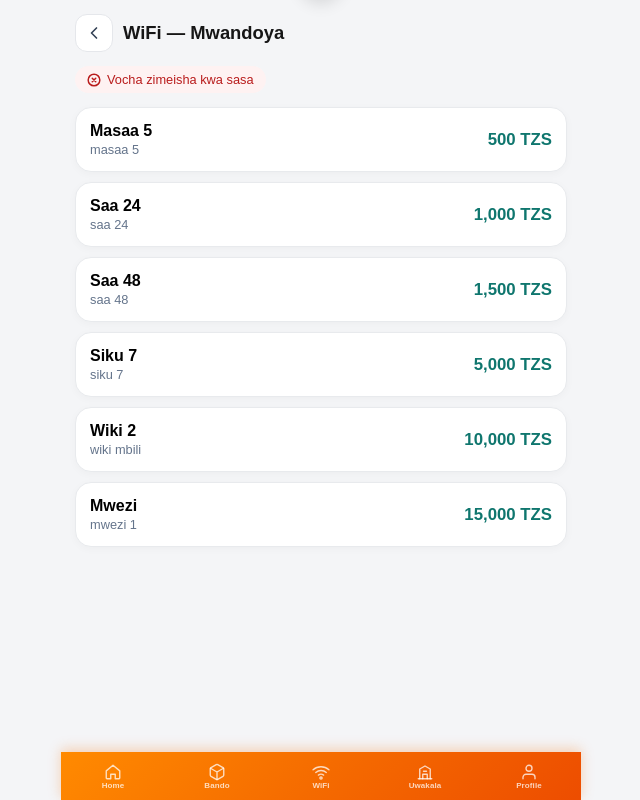
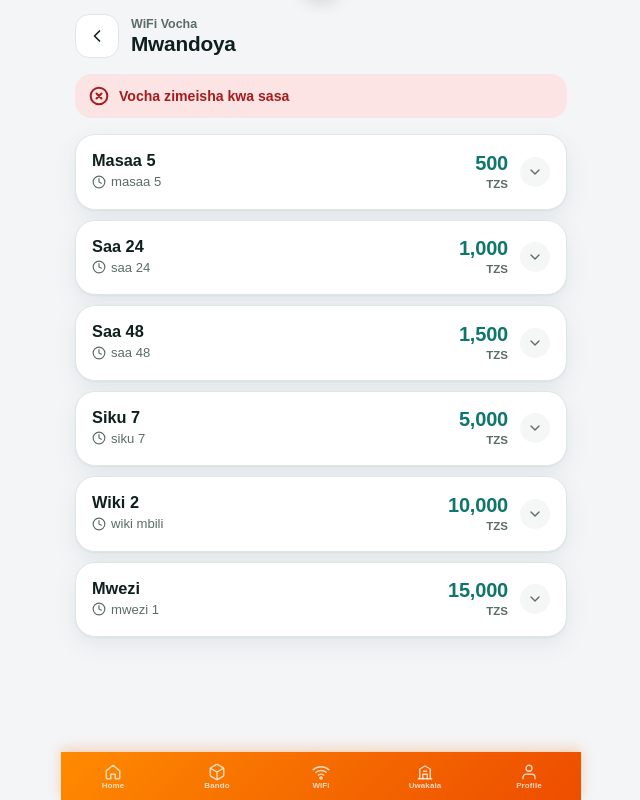
Before and after one commit to titansgroup7-cell/SULE, a Flask app: page /wifi/mwandoya in a window 1280 px wide. Shown: the whole page, without its empty margins (319-959 px from the left). Run offline with Flask 3, Linux system fonts and the light colour scheme; the visitor is signed in with stand-in values (Sample User, id 1); data comes from the database, SQL or seed files in the repository; data that the repository does not hold is empty; some libraries are stand-ins or nearby versions.

Commit message:
Update wifi_packages.html

```diff
--- a/templates/wifi_packages.html
+++ b/templates/wifi_packages.html
@@ -2,138 +2,356 @@
 {% block title %}WiFi {{ location|title }} — Vifurushi{% endblock %}
 {% block content %}
 <style>
-.wp-wrap { padding: 14px 14px 90px; max-width: 520px; margin: 0 auto; }
-.wp-top { display: flex; align-items: center; gap: 10px; margin-bottom: 14px; }
+:root {
+    --w-teal-900: #064e48;
+    --w-teal-700: #0f766e;
+    --w-teal-500: #14b8a6;
+    --w-teal-100: #d9f6ef;
+    --w-bg: #f4f7f6;
+    --w-surface: #ffffff;
+    --w-field: #f6f9f8;
+    --w-text: #0f1f1d;
+    --w-muted: #5b6b68;
+    --w-line: #dfe7e5;
+    --w-shadow: 0 1px 2px rgba(6,78,72,.06), 0 8px 24px rgba(6,78,72,.08);
+}
+@media (prefers-color-scheme: dark) {
+    :root {
+        --w-bg: #0c1514;
+        --w-surface: #142220;
+        --w-field: #0f1c1b;
+        --w-text: #e8f3f1;
+        --w-muted: #93a9a5;
+        --w-line: #223633;
+        --w-teal-100: #123c37;
+        --w-shadow: 0 1px 2px rgba(0,0,0,.4), 0 8px 24px rgba(0,0,0,.3);
+    }
+}
+
+.wp-wrap {
+    padding: 14px 14px calc(90px + env(safe-area-inset-bottom, 0px));
+    max-width: 520px;
+    margin: 0 auto;
+    color: var(--w-text);
+}
+.wp-wrap svg {
+    fill: none;
+    stroke: currentColor;
+    stroke-width: 2;
+    stroke-linecap: round;
+    stroke-linejoin: round;
+}
+
+/* ---------- Top bar ---------- */
+.wp-top {
+    display: flex;
+    align-items: center;
+    gap: 12px;
+    margin-bottom: 16px;
+}
 .wp-back {
-    width: 38px; height: 38px; border-radius: 12px; background: #fff;
-    border: 1px solid #e5e7eb; display: flex; align-items: center; justify-content: center;
-    color: #334155;
+    width: 44px; height: 44px;
+    border-radius: 14px;
+    background: var(--w-surface);
+    border: 1px solid var(--w-line);
+    display: flex; align-items: center; justify-content: center;
+    color: var(--w-text);
+    flex-shrink: 0;
 }
-.wp-back svg {
-    width: 20px; height: 20px; stroke: currentColor; fill: none;
-    stroke-width: 2; stroke-linecap: round; stroke-linejoin: round;
+.wp-back svg { width: 20px; height: 20px; }
+.wp-back:focus-visible,
+.pkg-toggle:focus-visible,
+.pkg-login:focus-visible,
+.pkg-form button:focus-visible { outline: 3px solid var(--w-teal-500); outline-offset: 2px; }
+.wp-top h1 {
+    margin: 0;
+    font-size: 1.3rem;
+    font-weight: 800;
+    letter-spacing: -.01em;
 }
-.wp-top h1 { font-size: 1.15rem; }
+.wp-top small {
+    display: block;
+    font-size: .78rem;
+    font-weight: 600;
+    color: var(--w-muted);
+    margin-bottom: 1px;
+}
+
+/* ---------- Stock status ---------- */
 .wp-stock {
-    font-size: .8rem; color: #64748b; background: #f1f5f9;
-    padding: 6px 12px; border-radius: 999px; margin-bottom: 14px;
-    display: inline-flex; align-items: center; gap: 6px;
+    display: flex;
+    align-items: center;
+    gap: 10px;
+    padding: 12px 14px;
+    border-radius: 16px;
+    margin-bottom: 16px;
+    font-size: .88rem;
+    font-weight: 600;
+    line-height: 1.3;
 }
-.wp-stock svg {
-    width: 14px; height: 14px; stroke: currentColor; fill: none;
-    stroke-width: 2.5; stroke-linecap: round; stroke-linejoin: round; flex-shrink: 0;
+.wp-stock svg { width: 20px; height: 20px; flex-shrink: 0; stroke-width: 2.4; }
+.wp-stock b { font-weight: 800; }
+.wp-stock.ok  { color: #0b6a5f; background: #dcf7ef; }
+.wp-stock.low { color: #9a4a00; background: #fff1d6; }
+.wp-stock.out { color: #a61b1b; background: #fde4e4; }
+@media (prefers-color-scheme: dark) {
+    .wp-stock.ok  { color: #6ee7d3; background: #11332f; }
+    .wp-stock.low { color: #fcc766; background: #3a2c0e; }
+    .wp-stock.out { color: #fca5a5; background: #3b1616; }
 }
-.wp-stock.ok { color: #0f766e; background: #ecfdf5; }
-.wp-stock.low { color: #b45309; background: #fffbeb; }
-.wp-stock.out { color: #b91c1c; background: #fef2f2; }
+
+/* ---------- Packages ---------- */
 .pkg-list { display: grid; gap: 10px; }
+
 .pkg-card {
-    background: #fff; border-radius: 16px; border: 1px solid #e8eaed;
-    padding: 14px; box-shadow: 0 2px 8px rgba(0,0,0,.03);
+    position: relative;
+    background: var(--w-surface);
+    border: 1px solid var(--w-line);
+    border-radius: 20px;
+    box-shadow: var(--w-shadow);
+    overflow: hidden;
+    transition: border-color .2s ease;
 }
-.pkg-row { display: flex; align-items: center; justify-content: space-between; gap: 10px; }
-.pkg-name { font-weight: 700; font-size: 1rem; }
-.pkg-dur { font-size: .8rem; color: #64748b; margin-top: 2px; }
-.pkg-price {
-    font-weight: 800; color: #0f766e; font-size: 1.05rem; white-space: nowrap;
+.pkg-card.open { border-color: var(--w-teal-500); }
+
+.pkg-toggle {
+    display: block;
+    width: 100%;
+    min-height: 72px;
+    padding: 16px 16px;
+    text-align: left;
+    background: none;
+    border: none;
+    cursor: pointer;
+    color: inherit;
+    font: inherit;
+    -webkit-tap-highlight-color: transparent;
 }
+.pkg-row { display: flex; align-items: center; gap: 12px; }
+.pkg-info { flex: 1; min-width: 0; }
+.pkg-name { font-weight: 800; font-size: 1.02rem; }
+.pkg-dur {
+    display: inline-flex;
+    align-items: center;
+    gap: 5px;
+    margin-top: 4px;
+    font-size: .82rem;
+    color: var(--w-muted);
+}
+.pkg-dur svg { width: 14px; height: 14px; }
+
+.pkg-price { text-align: right; white-space: nowrap; line-height: 1.1; }
+.pkg-price strong {
+    display: block;
+    font-size: 1.25rem;
+    font-weight: 800;
+    letter-spacing: -.01em;
+    color: var(--w-teal-700);
+}
+.pkg-price span { font-size: .72rem; font-weight: 700; color: var(--w-muted); }
+@media (prefers-color-scheme: dark) {
+    .pkg-price strong { color: var(--w-teal-500); }
+}
+
+.pkg-chevron {
+    width: 30px; height: 30px;
+    border-radius: 50%;
+    background: var(--w-bg);
+    color: var(--w-muted);
+    display: flex; align-items: center; justify-content: center;
+    flex-shrink: 0;
+    transition: transform .2s ease, background .2s ease, color .2s ease;
+}
+.pkg-chevron svg { width: 16px; height: 16px; }
+.pkg-card.open .pkg-chevron {
+    transform: rotate(180deg);
+    background: var(--w-teal-700);
+    color: #fff;
+}
+
+/* Expand area — animates because it answers a tap */
 .pkg-buy {
-    margin-top: 12px; display: none; border-top: 1px solid #f1f5f9; padding-top: 12px;
+    display: grid;
+    grid-template-rows: 0fr;
+    transition: grid-template-rows .25s ease;
 }
-.pkg-card.open .pkg-buy { display: block; }
-.pkg-card.open { border-color: #99f6e4; box-shadow: 0 4px 16px rgba(13,148,136,.12); }
-.pkg-toggle {
-    width: 100%; text-align: left; background: none; border: none; cursor: pointer; padding: 0;
+.pkg-card.open .pkg-buy { grid-template-rows: 1fr; }
+.pkg-buy-inner { overflow: hidden; min-height: 0; }
+.pkg-buy-pad {
+    margin: 0 16px;
+    padding: 14px 0 16px;
+    border-top: 1px dashed var(--w-line);
 }
-.pkg-form label { display: block; font-size: .8rem; color: #64748b; margin-bottom: 4px; }
-.pkg-form input {
-    width: 100%; padding: 11px 12px; border-radius: 12px; border: 1px solid #e2e8f0;
-    margin-bottom: 10px; background: #f8fafc;
+
+/* ---------- Form ---------- */
+.pkg-form label {
+    display: block;
+    margin-bottom: 6px;
+    font-size: .82rem;
+    font-weight: 600;
+    color: var(--w-muted);
+}
+.pkg-form input[type="tel"] {
+    width: 100%;
+    min-height: 48px;
+    padding: 0 14px;
+    margin-bottom: 12px;
+    border-radius: 14px;
+    border: 1.5px solid var(--w-line);
+    background: var(--w-field);
+    color: var(--w-text);
+    font-size: 1rem;
+    letter-spacing: .02em;
+}
+.pkg-form input[type="tel"]::placeholder { color: var(--w-muted); opacity: .7; }
+.pkg-form input[type="tel"]:focus {
+    outline: none;
+    border-color: var(--w-teal-500);
+    box-shadow: 0 0 0 3px rgba(20,184,166,.25);
 }
 .pkg-form button {
-    width: 100%; padding: 12px; border: none; border-radius: 12px;
-    background: linear-gradient(135deg, #0f766e, #14b8a6); color: #fff;
-    font-weight: 700; cursor: pointer;
+    width: 100%;
+    min-height: 50px;
+    padding: 0 16px;
+    border: none;
+    border-radius: 14px;
+    background: linear-gradient(135deg, var(--w-teal-700), var(--w-teal-500));
+    color: #fff;
+    font-size: .98rem;
+    font-weight: 800;
+    cursor: pointer;
     display: inline-flex; align-items: center; justify-content: center; gap: 8px;
+    box-shadow: 0 8px 18px rgba(15,118,110,.28);
+    transition: transform .12s ease;
 }
-.pkg-form button svg {
-    width: 18px; height: 18px; stroke: currentColor; fill: none;
-    stroke-width: 2; stroke-linecap: round; stroke-linejoin: round;
+.pkg-form button:active { transform: scale(.98); }
+.pkg-form button svg { width: 19px; height: 19px; }
+.pkg-form button:disabled { opacity: .55; cursor: not-allowed; box-shadow: none; }
+
+.pkg-note {
+    margin: 10px 0 0;
+    font-size: .78rem;
+    line-height: 1.4;
+    text-align: center;
+    color: var(--w-muted);
 }
-.pkg-form button:disabled { opacity: .55; cursor: not-allowed; }
-.pkg-note { font-size: .75rem; color: #94a3b8; margin-top: 6px; text-align: center; }
+
+.pkg-login {
+    display: flex; align-items: center; justify-content: center; gap: 8px;
+    min-height: 50px;
+    border-radius: 14px;
+    background: var(--w-teal-700);
+    color: #fff;
+    font-weight: 800;
+    text-decoration: none;
+}
+.pkg-login svg { width: 18px; height: 18px; }
+
+@media (prefers-reduced-motion: reduce) {
+    .pkg-buy, .pkg-chevron, .pkg-card, .pkg-form button { transition: none; }
+}
 </style>
 
 <div class="wp-wrap">
     <div class="wp-top">
         <a href="{{ url_for('wifi_home') }}" class="wp-back" aria-label="Rudi">
-            <svg viewBox="0 0 24 24"><path d="M15 18l-6-6 6-6"/></svg>
+            <svg viewBox="0 0 24 24" aria-hidden="true"><path d="M15 18l-6-6 6-6"/></svg>
         </a>
-        <h1>WiFi — {{ location|title }}</h1>
+        <div>
+            <small>WiFi Vocha</small>
+            <h1>{{ location|title }}</h1>
+        </div>
     </div>
 
     {% if available > 5 %}
-    <div class="wp-stock ok">
-        <svg viewBox="0 0 24 24"><path d="M20 6L9 17l-5-5"/></svg>
-        Vocha available: {{ available }}
+    <div class="wp-stock ok" role="status">
+        <svg viewBox="0 0 24 24" aria-hidden="true"><path d="M20 6L9 17l-5-5"/></svg>
+        <span>Vocha zipo: <b>{{ available }}</b></span>
     </div>
     {% elif available > 0 %}
-    <div class="wp-stock low">
-        <svg viewBox="0 0 24 24"><path d="M12 9v4M12 17h.01"/><path d="M10.29 3.86L1.82 18a2 2 0 0 0 1.71 3h16.94a2 2 0 0 0 1.71-3L13.71 3.86a2 2 0 0 0-3.42 0z"/></svg>
-        Vocha chache: {{ available }}
+    <div class="wp-stock low" role="status">
+        <svg viewBox="0 0 24 24" aria-hidden="true"><path d="M12 9v4M12 17h.01"/><path d="M10.29 3.86L1.82 18a2 2 0 0 0 1.71 3h16.94a2 2 0 0 0 1.71-3L13.71 3.86a2 2 0 0 0-3.42 0z"/></svg>
+        <span>Vocha zimebaki chache: <b>{{ available }}</b></span>
     </div>
     {% else %}
-    <div class="wp-stock out">
-        <svg viewBox="0 0 24 24"><circle cx="12" cy="12" r="10"/><path d="M15 9l-6 6M9 9l6 6"/></svg>
-        Vocha zimeisha kwa sasa
+    <div class="wp-stock out" role="status">
+        <svg viewBox="0 0 24 24" aria-hidden="true"><circle cx="12" cy="12" r="10"/><path d="M15 9l-6 6M9 9l6 6"/></svg>
+        <span>Vocha zimeisha kwa sasa</span>
     </div>
     {% endif %}
 
     <div class="pkg-list">
         {% for p in packages %}
         <div class="pkg-card" id="pkg-{{ p.key }}">
-            <button type="button" class="pkg-toggle" onclick="togglePkg('{{ p.key }}')">
+            <button type="button" class="pkg-toggle"
+                    aria-expanded="false" aria-controls="buy-{{ p.key }}"
+                    onclick="togglePkg('{{ p.key }}')">
                 <div class="pkg-row">
-                    <div>
+                    <div class="pkg-info">
                         <div class="pkg-name">{{ p.name }}</div>
-                        <div class="pkg-dur">{{ p.duration }}</div>
+                        <div class="pkg-dur">
+                            <svg viewBox="0 0 24 24" aria-hidden="true"><circle cx="12" cy="12" r="10"/><path d="M12 6v6l4 2"/></svg>
+                            {{ p.duration }}
                         </div>
-                    <div class="pkg-price">{{ "{:,}".format(p.price) }} TZS</div>
+                    </div>
+                    <div class="pkg-price">
+                        <strong>{{ "{:,}".format(p.price) }}</strong>
+                        <span>TZS</span>
+                    </div>
+                    <span class="pkg-chevron" aria-hidden="true">
+                        <svg viewBox="0 0 24 24"><path d="M6 9l6 6 6-6"/></svg>
+                    </span>
                 </div>
             </button>
-            <div class="pkg-buy">
+
+            <div class="pkg-buy" id="buy-{{ p.key }}">
+                <div class="pkg-buy-inner">
+                    <div class="pkg-buy-pad">
                         {% if not current_user %}
-                <a href="{{ url_for('login') }}" style="display:flex;align-items:center;justify-content:center;gap:8px;text-align:center;padding:12px;background:#0f766e;color:#fff;border-radius:12px;font-weight:700;">
-                    <svg viewBox="0 0 24 24" style="width:18px;height:18px;stroke:currentColor;fill:none;stroke-width:2;stroke-linecap:round;stroke-linejoin:round"><path d="M15 3h4a2 2 0 0 1 2 2v14a2 2 0 0 1-2 2h-4"/><path d="M10 17l5-5-5-5"/><path d="M15 12H3"/></svg>
+                        <a href="{{ url_for('login') }}" class="pkg-login">
+                            <svg viewBox="0 0 24 24" aria-hidden="true"><path d="M15 3h4a2 2 0 0 1 2 2v14a2 2 0 0 1-2 2h-4"/><path d="M10 17l5-5-5-5"/><path d="M15 12H3"/></svg>
                             Ingia ili kununua
                         </a>
                         {% elif available < 1 %}
-                <p class="pkg-note">Vocha zimeisha. Jaribu baadaye.</p>
+                        <p class="pkg-note">Vocha zimeisha. Jaribu tena baadaye.</p>
                         {% else %}
                         <form class="pkg-form" method="post" action="{{ url_for('wifi_buy') }}">
                             <input type="hidden" name="location" value="{{ location }}">
                             <input type="hidden" name="package_key" value="{{ p.key }}">
-                    <label>Namba ya malipo (M-Pesa / Tigo Pesa n.k.)</label>
-                    <input type="tel" name="payment_phone" required placeholder="07XXXXXXXX"
+                            <label for="phone-{{ p.key }}">Namba ya malipo (M-Pesa, Tigo Pesa, Airtel Money)</label>
+                            <input id="phone-{{ p.key }}" type="tel" name="payment_phone" required
+                                   inputmode="tel" autocomplete="tel" placeholder="07XXXXXXXX"
                                    value="{{ current_user.phone if current_user else '' }}">
                             <button type="submit">
-                        <svg viewBox="0 0 24 24"><rect x="2" y="5" width="20" height="14" rx="2"/><path d="M2 10h20"/></svg>
-                        Tengeneza vocha — {{ "{:,}".format(p.price) }} TZS
+                                <svg viewBox="0 0 24 24" aria-hidden="true"><rect x="2" y="5" width="20" height="14" rx="2"/><path d="M2 10h20"/></svg>
+                                Lipa {{ "{:,}".format(p.price) }} TZS
                             </button>
                             <p class="pkg-note">Utapokea arifa na namba ya vocha baada ya malipo kuthibitishwa.</p>
                         </form>
                         {% endif %}
                     </div>
                 </div>
+            </div>
+        </div>
         {% endfor %}
     </div>
 </div>
+
 <script>
 function togglePkg(key) {
     var card = document.getElementById('pkg-' + key);
     var wasOpen = card.classList.contains('open');
-    document.querySelectorAll('.pkg-card').forEach(function(c){ c.classList.remove('open'); });
-    if (!wasOpen) card.classList.add('open');
+    document.querySelectorAll('.pkg-card').forEach(function (c) {
+        c.classList.remove('open');
+        c.querySelector('.pkg-toggle').setAttribute('aria-expanded', 'false');
+    });
+    if (!wasOpen) {
+        card.classList.add('open');
+        card.querySelector('.pkg-toggle').setAttribute('aria-expanded', 'true');
+        setTimeout(function () {
+            card.scrollIntoView({ behavior: 'smooth', block: 'nearest' });
+        }, 260);
+    }
 }
 </script>
 {% endblock %}
```
Lines whose indentation alone changed are shown as unchanged.
